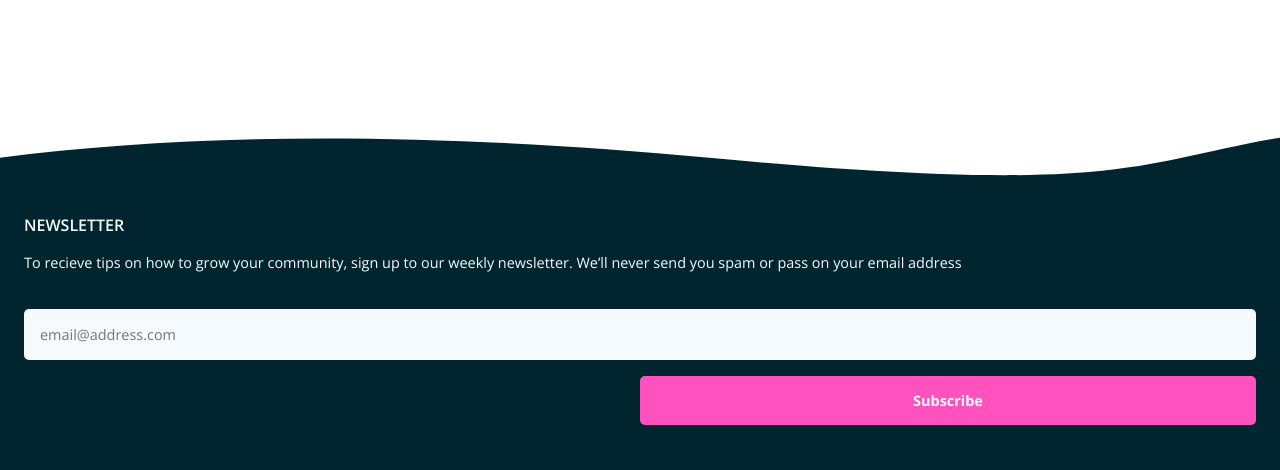
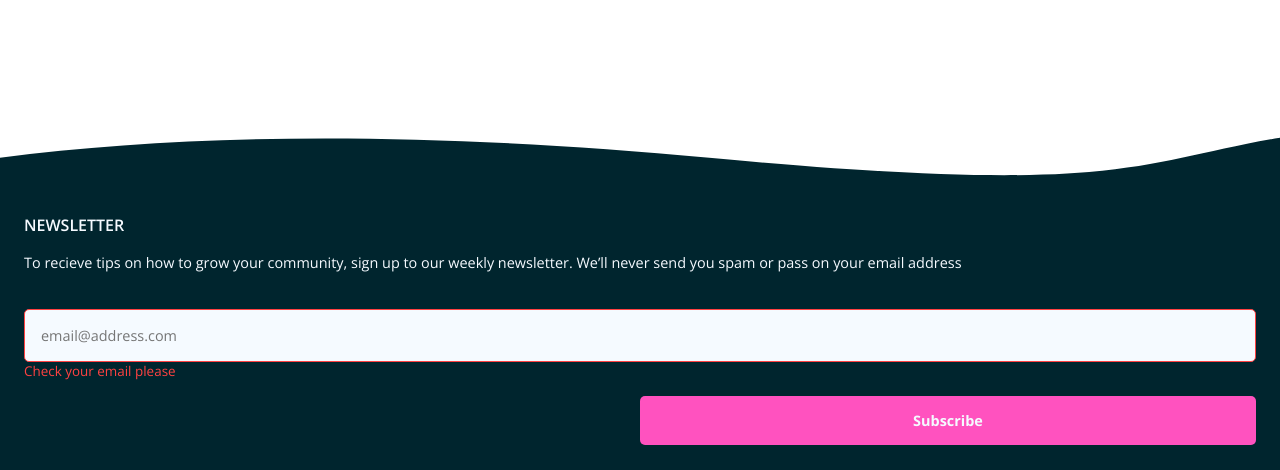
Before and after one commit to NahuelEF/huddle-landing-page-with-curved-sections, a plain HTML site: page index.html in a window 1280 px wide. Both pictures are taken after a click on the button "Subscribe". Shown: the part 6688-7158 px from the top of the page. Drawn offline with nearby package versions, Linux system fonts and the light colour scheme.

Commit message:
Add: validation form

```diff
--- /dev/null
+++ b/app.js
@@ -0,0 +1,14 @@
+const button = document.getElementById("button");
+const messageError = document.getElementById("error");
+
+button.addEventListener("click", () => {
+  const userEmail = document.getElementById("email");
+  if (!userEmail.checkValidity()) {
+    messageError.textContent = "Check your email please";
+    userEmail.classList.add("form__input--error");
+  } else {
+    messageError.textContent = "";
+    userEmail.value = "";
+    userEmail.classList.remove("form__input--error");
+  }
+});
--- a/index.html
+++ b/index.html
@@ -148,17 +148,21 @@
             newsletter. We’ll never send you spam or pass on your email address
           </p>
         </div>
+
         <form class="form">
           <label class="form__label">
             <input
+              id="email"
               class="form__input"
               type="email"
+              name="email"
               title="Enter your email adress"
               placeholder="email@address.com"
+              required
             />
-            <span id="error"> Check your email please </span>
+            <span id="error"></span>
           </label>
-          <button class="form__button" type="button">Subscribe</button>
+          <button id="button" class="form__button" type="button">Subscribe</button>
         </form>
       </div>
 
@@ -227,5 +231,6 @@
         </p>
       </div>
     </footer>
+    <script src="./app.js"></script>
   </body>
 </html>
--- a/sass/_footer.scss
+++ b/sass/_footer.scss
@@ -61,10 +61,6 @@
     width: 100%;
     color: var(--primary-light-red);
     @include mixins.font($size: 13.45px);
-
-    & #error {
-      display: none;
-    }
   }
 
   &__input {
@@ -79,6 +75,10 @@
 
     &::placeholder {
       @include mixins.font(inherit, inherit, inherit);
+    }
+
+    &--error {
+      border: 1px solid var(--primary-light-red);
     }
   }
 
--- a/sass/_reset.scss
+++ b/sass/_reset.scss
@@ -84,12 +84,6 @@ q:after {
   content: none;
 }
 
-/* (Opcional) Configuramos el texto que seleccionamos */
-/* ::selection {
-  background-color: black;
-  color: white;
-} */
-
 form,
 input,
 textarea,
```
Also changed, not shown: css/style.css, 1 other file.
